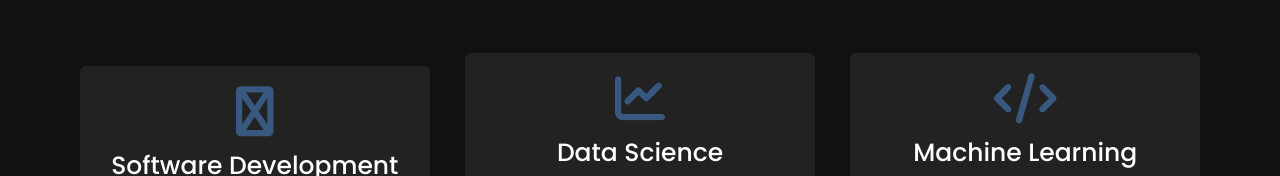
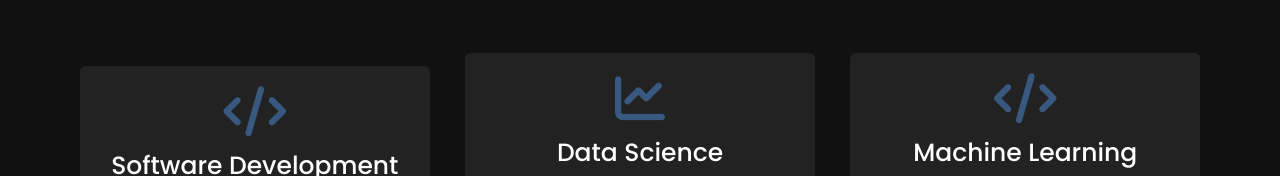
Before and after one commit to UmutAlpaydin/UmutAlpaydin.github.io, a plain HTML site: page index.html in a window 1280 px wide. Shown: the part 1706-1882 px from the top of the page. Drawn offline with nearby package versions, Linux system fonts and the light colour scheme.

Commit message:
Update index.html

```diff
--- a/index.html
+++ b/index.html
@@ -69,7 +69,7 @@
             <div class="serv-content">
                   <div class="card">
                     <div class="box">
-                        <i class="fab fa-code"></i>
+                        <i class="fas fa-code"></i>
                         <div class="text">Software Development</div>
                         <p>I have 1 year of knowledge about backend frameworks such as Django,Flask also I have basic knowledge about frontend technologies JS,Html,Css.</p>
                     </div>
```
